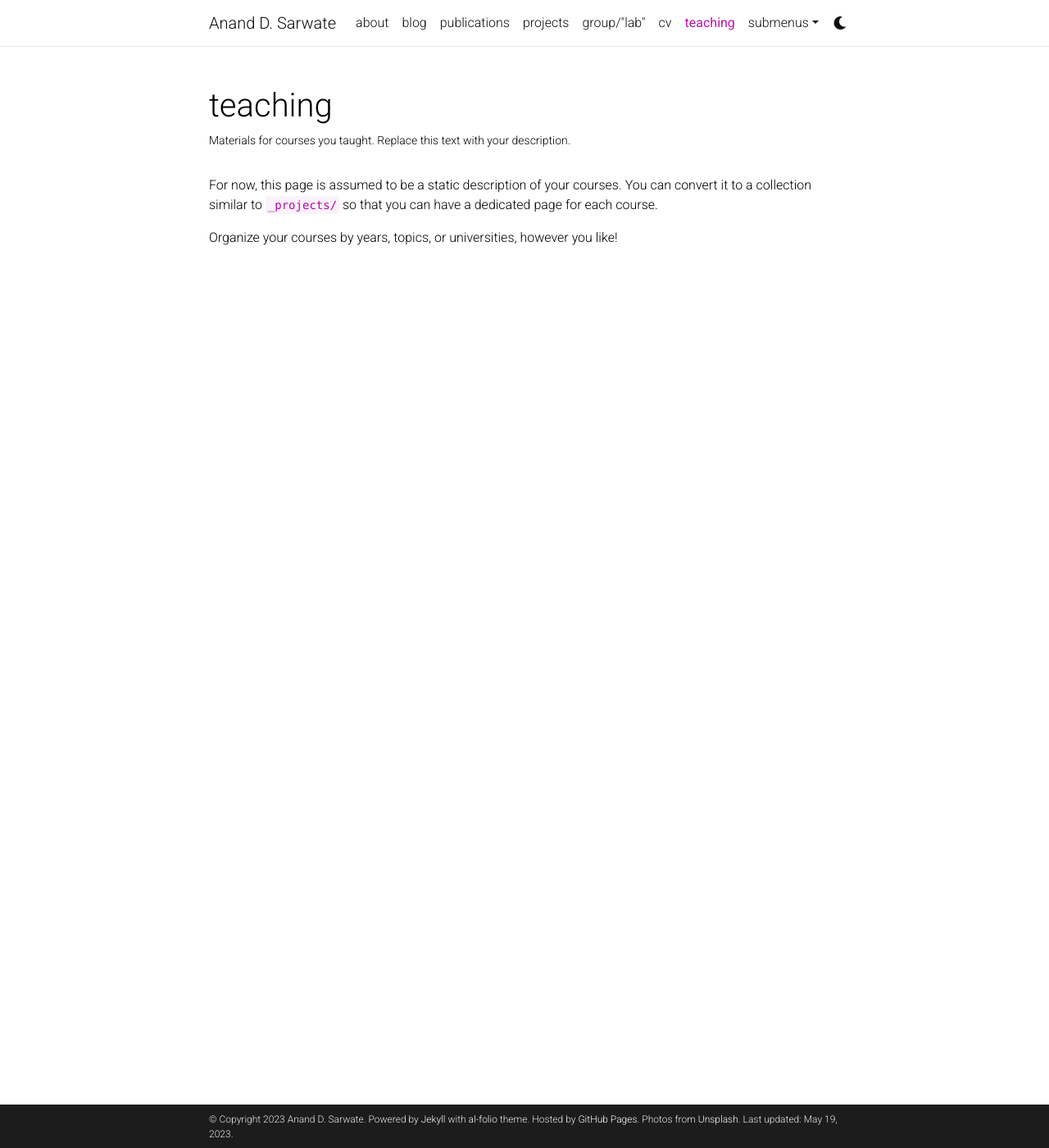
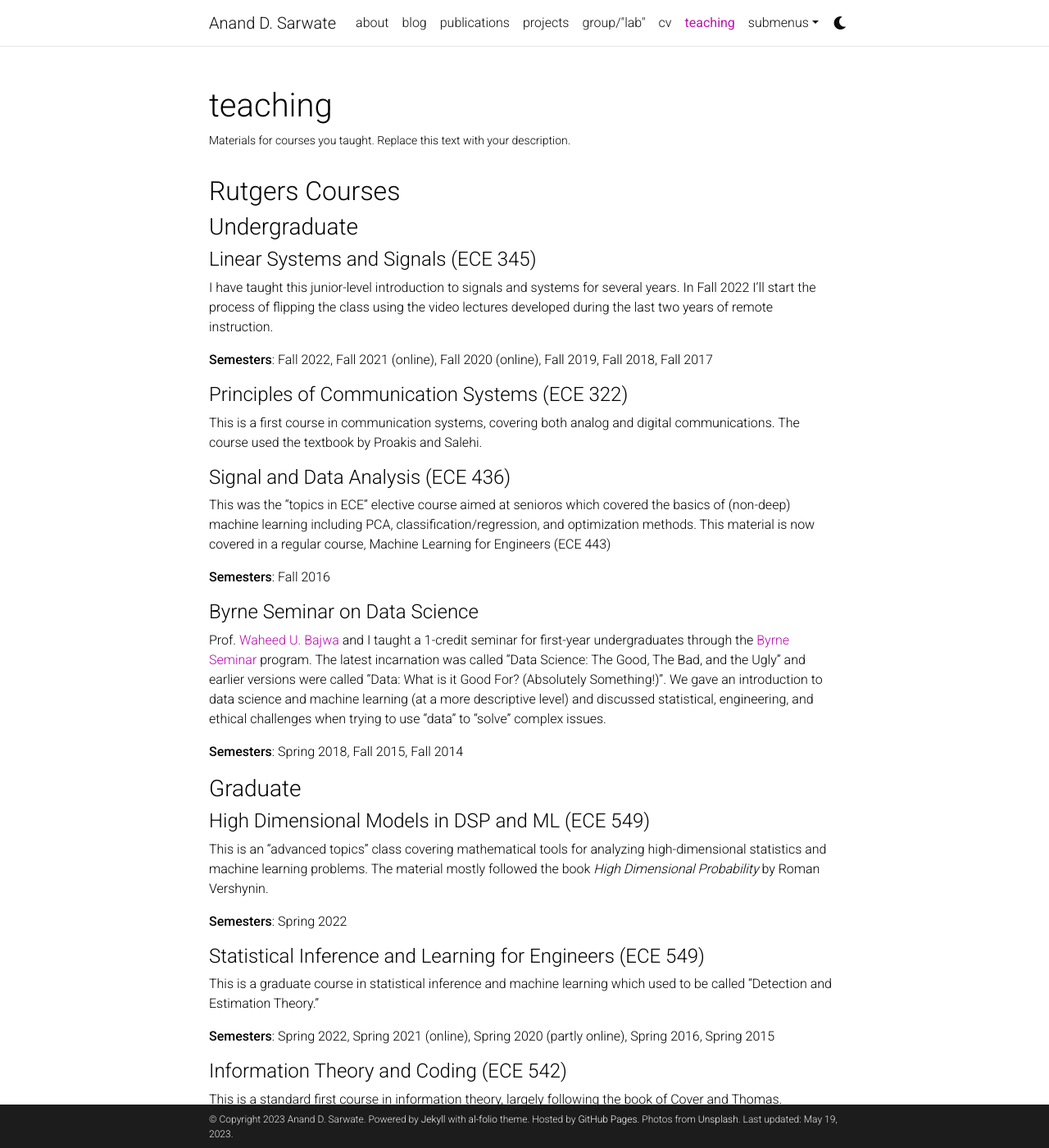
Before and after one commit to adsarwate/adsarwate.github.io, a Jekyll site: the page built from _pages/teaching.md, in a window 1280 px wide and 1400 px high. Shown: the whole window at 82% size. Built offline with Jekyll 4.4.1, drawn with Linux system fonts in a browser that asks for light colours; comment, search, counter and statistics services are not loaded; a style sheet for code colours, icons or effects is not loaded; some of the changed text lies outside the part shown.

Commit message:
Update teaching.md
added in teaching stuff

```diff
--- a/_pages/teaching.md
+++ b/_pages/teaching.md
@@ -7,6 +7,91 @@ nav: true
 nav_order: 5
 ---
 
-For now, this page is assumed to be a static description of your courses. You can convert it to a collection similar to `_projects/` so that you can have a dedicated page for each course.
+## Rutgers Courses
 
-Organize your courses by years, topics, or universities, however you like!
+### Undergraduate
+
+#### Linear Systems and Signals (ECE 345)
+
+I have taught this junior-level introduction to signals and systems for several years. In Fall 2022 I'll start the process of flipping the class using the video lectures developed during the last two years of remote instruction.
+
+**Semesters**: Fall 2022, Fall 2021 (online), Fall 2020 (online), Fall 2019, Fall 2018, Fall 2017
+
+#### Principles of Communication Systems (ECE 322)
+
+This is a first course in communication systems, covering both analog and digital communications. The course used the textbook by Proakis and Salehi.
+
+#### Signal and Data Analysis (ECE 436)
+
+This was the "topics in ECE" elective course aimed at senioros which covered the basics of (non-deep) machine learning including PCA, classification/regression, and optimization methods. This material is now covered in a regular course, Machine Learning for Engineers (ECE 443)
+
+**Semesters**: Fall 2016
+
+#### Byrne Seminar on Data Science
+
+Prof. [Waheed U. Bajwa](https://www.inspirelab.us/) and I taught a 1-credit seminar for first-year undergraduates through the [Byrne Seminar](https://newbrunswick.rutgers.edu/byrne-seminars) program. The latest incarnation was called "Data Science: The Good, The Bad, and the Ugly" and earlier versions were called "Data: What is it Good For? (Absolutely Something!)". We gave an introduction to data science and machine learning (at a more descriptive level) and discussed statistical, engineering, and ethical challenges when trying to use "data" to "solve" complex issues.
+
+**Semesters**: Spring 2018, Fall 2015, Fall 2014
+
+
+### Graduate
+
+#### High Dimensional Models in DSP and ML (ECE 549)
+
+This is an "advanced topics" class covering mathematical tools for analyzing high-dimensional statistics and machine learning problems. The material mostly followed the book <i>High Dimensional Probability</i> by Roman Vershynin.
+
+**Semesters**: Spring 2022
+
+#### Statistical Inference and Learning for Engineers (ECE 549)
+
+This is a graduate course in statistical inference and machine learning which used to be called "Detection and Estimation Theory."
+
+**Semesters**: Spring 2022, Spring 2021 (online), Spring 2020 (partly online), Spring 2016, Spring 2015
+
+#### Information Theory and Coding (ECE 542)
+
+This is a standard first course in information theory, largely following the book of Cover and Thomas.
+
+**Semesters**: Fall 2015, Spring 2014
+
+#### Statistical Learning and Optimization (ECE 539)
+
+I taught this "special topics" course once (and may never teach it again, alas). It covers the basics of statistical learning theory, including empirical risk minimization, VC dimension, and so on.
+
+**Semesters**: Fall 2014
+
+
+## Short courses and tutorials
+
+I have given a few short courses and tutorials.
+
+* A ``brief'' introduction to differential privacy, short course taught through the [JPSM program](https://jpsm.umd.edu/) at [UMD](https://www.umd.edu/), Fall 2021, Fall 2022
+* An introduction to statistical inference and machine learning, [Pacific Northwest National Labs](https://www.pnnl.gov/), 2020
+* Security and Privacy in Data Science, short course at Munich Re, 2018
+* Differentially Private Machine Learning: Theory, Algorithms, and Applications (with [Kamalika Chaudhuri](https://cseweb.ucsd.edu//~kamalika/)), a tutorial at [NIPS 2017](https://nips.cc/Conferences/2017)
+* Differential privacy and machine learning (with [Kamalika Chaudhuri](https://cseweb.ucsd.edu//~kamalika/)), a tutorial at [WIFS 2014](https://ieeexplore.ieee.org/xpl/conhome/7070475/proceeding)
+
+
+## History
+
+* **Spring 2022** ECE 549 (Statistical Inference and Learning for Engineers)
+* **Spring 2022** ECE 539 (High Dimensional Probability and Applications)
+* **Fall 2021** ECE 345 (Linear Systems and Signals) co-taught with [Salim El Rouayheb](http://eceweb1.rutgers.edu/~csi/)
+* **Spring 2021**: ECE 549 (Statistical Inference and Learning for Engineers)
+* **Fall 2020**: ECE 345 (Linear Systems and Signals) co-taught with [Salim El Rouayheb](http://eceweb1.rutgers.edu/~csi/)
+* **Spring 2020**: ECE 549 (Detection and Estimation Theory)
+* **Fall 2019**: ECE 345 (Linear Systems and Signals) co-taught with [Sophocles Orfanidis](https://www.ece.rutgers.edu/sophocles-orfanidis)
+* **Spring 2019**: Sabbatical!
+* **Fall 2018**: ECE 345 (Linear Systems and Signals) co-taught with [Sophocles Orfanidis](https://www.ece.rutgers.edu/sophocles-orfanidis)
+* **Spring 2018**: ECE 322 (Principles of Communication Systems)
+* **Spring 2018**: Byrne Seminar (Data Science: The Good, The Bad, and the Ugly) co-taught with [Waheed U. Bajwa](https://www.inspirelab.us/)
+* **Fall 2017**: ECE 345 (Linear Systems and Signals) co-taught with [Vishal Patel](https://engineering.jhu.edu/vpatel36/)
+* **Spring 2017**: ECE 322 (Principles of Communication Systems)
+* **Fall 2016**: ECE 436: Signal and Data Analysis
+* **Spring 2016**: ECE 549 (Detection and Estimation Theory)
+* **Fall 2015**: ECE 542 (Information Theory and Coding)
+*  **Fall 2015**: Byrne Seminar (Data: What is it Good For? (Absolutely Something!)) co-taught with [Waheed U. Bajwa](https://www.inspirelab.us/)
+* **Spring 2015**: ECE 549 (Detection and Estimation Theory)
+* **Fall 2014**: ECE 539 (Statistical Learning and Optimization)
+* **Fall 2014**: Byrne Seminar (Data: What is it Good For? (Absolutely Something!)) co-taught with [Waheed U. Bajwa](https://www.inspirelab.us/)
+* **Spring 2014**: ECE 542 (Information Theory and Coding)
```
